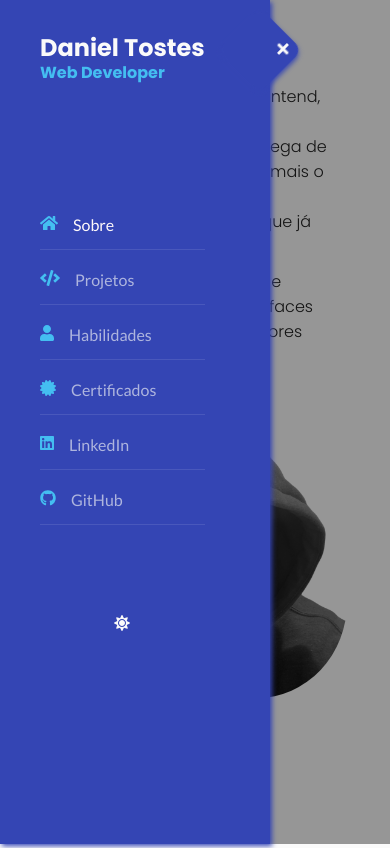
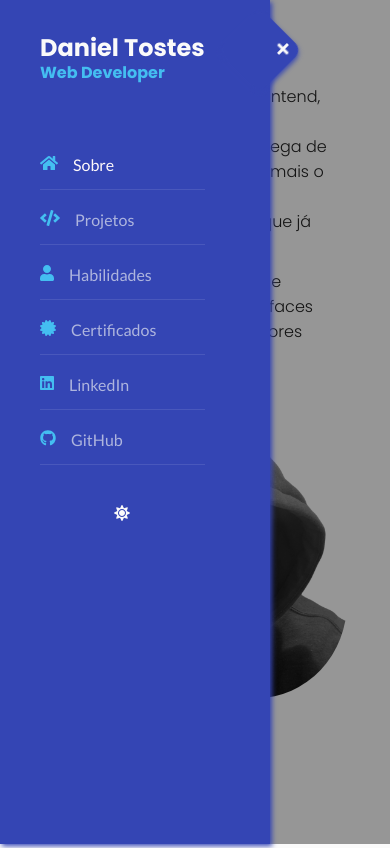
Before and after one commit to danieltvaz/danieltvaz.github.io, a React (Create React App) app: page / in a window 390 px wide. Shown: the top 848 px of the page. Built offline with nearby package versions, Linux system fonts and the light colour scheme.

Commit message:
fix: position of theme button for mobile

```diff
--- a/src/components/NavBar.jsx
+++ b/src/components/NavBar.jsx
@@ -14,6 +14,10 @@ const Wrapper = styled.nav`
   flex-direction: column;
   margin-top: 120px;
   margin-bottom: 80px;
+  @media screen and (min-width: 320px) and (max-width: 1023px) {
+    margin-top: 60px;
+    margin-bottom: 30px;
+  }
 `;
 
 const HtmlLink = styled.a`
```
